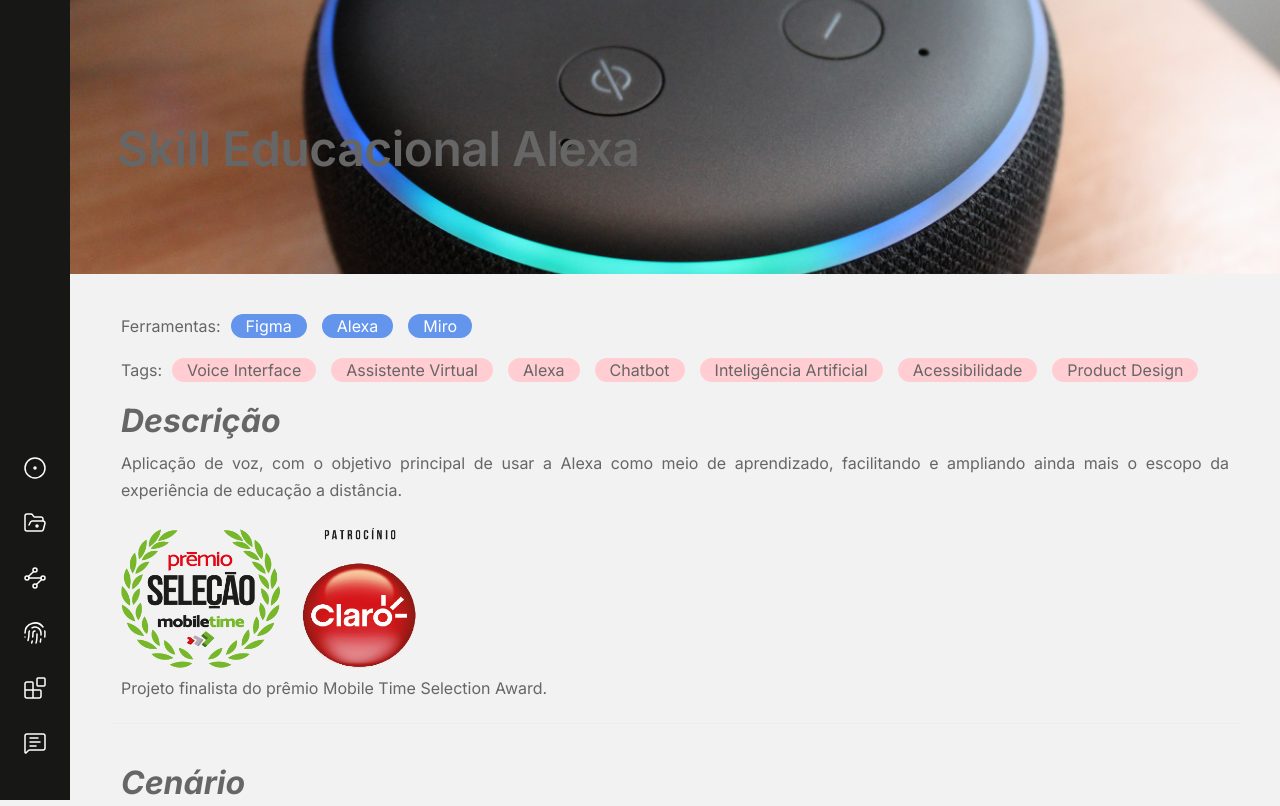
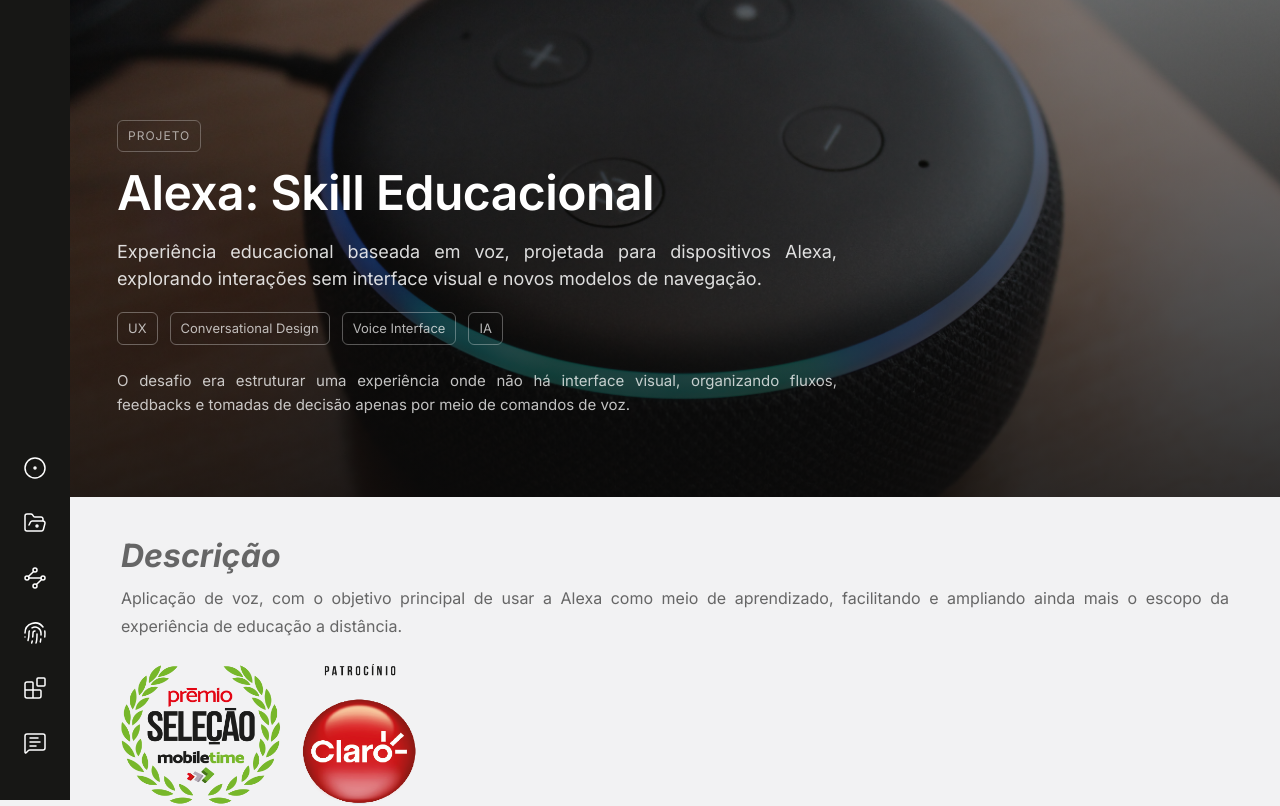
Before and after one commit to MiltonNeto/miltonneto.com.br, a Next.js app: page /ProjectAlexa in a window 1280 px wide. Shown: the top 806 px of the page. Built offline with nearby package versions, Linux system fonts and the light colour scheme.

Commit message:
Ajuste de header de projetos

```diff
--- a/pages/ProjectAda.tsx
+++ b/pages/ProjectAda.tsx
@@ -13,28 +13,31 @@
         </Head>
 
         <div className={styles.header +" "+ styles.ada}>
-            <Container>
-                <h2 className={styles.projectTitle}>A.D.A.</h2>
-            </Container>
+            <div className={styles.headerOverlay}></div>
+                <div className={styles.headerContent}>
+                    <Container>
+                        <span className={styles.caseLabel}>Projeto</span>
+
+                        <h1 className={styles.projectTitle}>A.D.A.</h1>
+                        <p className={styles.caseSubline}>
+                                  Controle de diabetes não é só monitoramento, é tomada de decisão. O ADA foi projetado para tornar essas decisões mais rápidas, claras e seguras.
+                        </p>
+                        <div className={styles.caseMeta}>
+                            <span>Product Design</span>
+                            <span>UI Design</span>
+                            <span>Assistente Virtual</span>
+                            <span>Saúde Digital</span>
+                        </div>
+                        <p className={styles.caseContext}>
+                                  O desafio não era apenas organizar dados, mas estruturar uma experiência capaz de reduzir incerteza em um contexto onde cada decisão impacta diretamente a saúde do usuário.
+                        </p>
+                    </Container>
+
+
+                </div>
         </div>
 
-        <Container>
-            <Row>
-                <Col xxl='12' className={styles.toolsList}>
-                    <ul className={styles.bluePills}>
-                        <label>Ferramentas:</label>
-                        <li>Figma</li>
-                        <li>Photoshop</li>
-                        <li>XD</li>
-                    </ul>
-                    <ul className={styles.redPills}>
-                    <label>Tags:</label>
-                    <li>Assistente Virtual</li>
-                    <li>Acessibilidade</li>
-                    <li>Product Design</li>
-                    </ul>
-                </Col>
-            </Row>
+        <Container  className={styles.projectsBody}>
 
         <Row className={styles.sectionDivision}>
 
--- a/pages/ProjectAlexa.tsx
+++ b/pages/ProjectAlexa.tsx
@@ -13,32 +13,31 @@
         </Head>
         <div>
         <div className={styles.header +" "+ styles.alexa} >
-            <Container>
-                <h2 className={styles.projectTitle}>Skill Educacional Alexa</h2>
-            </Container>
+            <div className={styles.headerOverlay}></div>
+                <div className={styles.headerContent}>
+                    <Container>
+                        <span className={styles.caseLabel}>Projeto</span>
+
+                        <h1 className={styles.projectTitle}>Alexa: Skill Educacional</h1>
+                        <p className={styles.caseSubline}>
+                                  Experiência educacional baseada em voz, projetada para dispositivos Alexa, explorando interações sem interface visual e novos modelos de navegação.
+                        </p>
+                        <div className={styles.caseMeta}>
+                            <span>UX</span>
+                            <span>Conversational Design</span>
+                            <span>Voice Interface</span>
+                            <span>IA</span>
+                        </div>
+                        <p className={styles.caseContext}>
+                            O desafio era estruturar uma experiência onde não há interface visual, organizando fluxos, feedbacks e tomadas de decisão apenas por meio de comandos de voz.
+                        </p>
+                    </Container>
+
+
+                </div>
         </div>
 
         <Container  className={styles.projectsBody}>
-            <Row>
-                <Col xxl='12' className={styles.toolsList}>
-                <ul className={styles.bluePills}>
-                    <label>Ferramentas:</label>
-                    <li>Figma</li>
-                    <li>Alexa</li>
-                    <li>Miro</li>
-                </ul>
-                <ul className={styles.redPills}>
-                    <label>Tags:</label>
-                    <li>Voice Interface</li>
-                    <li>Assistente Virtual</li>
-                    <li>Alexa</li>
-                    <li>Chatbot</li>
-                    <li>Inteligência Artificial</li>
-                    <li>Acessibilidade</li>
-                    <li>Product Design</li>
-                    </ul>
-                </Col>
-            </Row>
 
             <Row className={styles.sectionDivision}>
 
```
